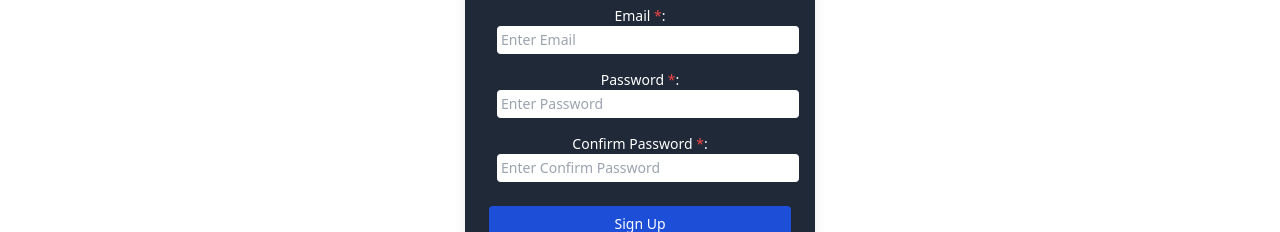
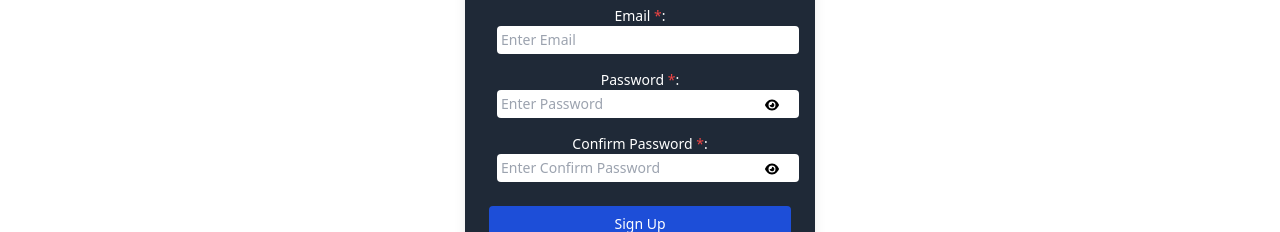
Before and after one commit to Tracy-miranja/AmsolForm, a React (Vite) app: page /signupform in a window 1280 px wide. Shown: the part 378-610 px from the top of the page. Built offline with nearby package versions, Linux system fonts and the light colour scheme.

Commit message:
add showpassword logic

```diff
--- a/src/signupform.jsx
+++ b/src/signupform.jsx
@@ -1,6 +1,6 @@
 import axios from "axios";
 import { useState } from "react";
-import { FaEye } from "react-icons/fa6";
+import { FaEye, FaEyeSlash } from "react-icons/fa6";
 import Navbar from "./navbar";
 
 
@@ -11,6 +11,10 @@ const SignUpForm = () => {
   const [message, setMessage] = useState("");
   const [error, setError] = useState("");
   const [confirmPassword,setConfirmPassword]=useState("")
+  const [showPassword, setShowPassword] = useState(false);
+  const [showConfirmPassword, setShowConfirmPassword] = useState(false);
+
+  const passwordRegex = /^(?=.*[!@#$%^&*])(?=.*[A-Za-z])(?=.*\d)[A-Za-z\d!@#$%^&*]{8,}$/;
 
   const getUserDetails = async (e) => {
     e.preventDefault();
@@ -18,6 +22,13 @@ const SignUpForm = () => {
     // Ensure that you're comparing the latest values of password and confirmPassword
     if (password !== confirmPassword) {
       setError("Passwords don't match");
+      setMessage("");
+      return;
+    }
+    if (!passwordRegex.test(password)) {
+      setError(
+        "Password must be at least 8 characters long and include at least one special character, one letter, and one number."
+      );
       setMessage("");
       return;
     }
@@ -79,32 +90,44 @@ const SignUpForm = () => {
               />
             </label>
           </div>
-          <div className="mb-4">
+          <div className="mb-4 relative">
               <label>
                 Password <span className="text-red-500">*</span>:
                 <input
-                type="password"
+                  type={showPassword ? "text" : "password"}
                   value={password}
                   onChange={(e) => setPassword(e.target.value)}
                   required
                   placeholder="Enter Password"
                   className="ml-2 w-full p-1 rounded text-gray-900"
                 />
+
+                <span
+                  className="absolute right-3 top-[58%] cursor-pointer"
+                  onClick={() => setShowPassword(!showPassword)}
+                >
+                  {showPassword ? <FaEyeSlash className="text-gray-800"/> : <FaEye className="text-black"/>}
+                </span>
               </label>
             </div>
-          <div className="mb-4">
+          <div className="mb-4 relative">
               <label>
                 Confirm Password <span className="text-red-500">*</span>:
                 <input
-                type="password"
+                  type={showConfirmPassword ? "text" : "password"}
                   value={confirmPassword}
                   onChange={(e) => setConfirmPassword(e.target.value)}
                   required
                   placeholder="Enter Confirm Password"
-                maxLength="8"
                   className="ml-2 w-full p-1 rounded text-gray-900"
+                />
 
-              />
+                <span
+                  className="absolute right-3 top-[58%] cursor-pointer"
+                  onClick={() => setShowConfirmPassword(!showConfirmPassword)}
+                >
+                  {showConfirmPassword ? <FaEyeSlash className="text-gray-800"/> : <FaEye className="text-black"/>}
+                </span>
               </label>
             </div>
           <button type="submit" className="bg-blue-700 text-white py-2 px-4 rounded hover:bg-blue-800 mt-2">
```
Lines whose indentation alone changed are shown as unchanged.
